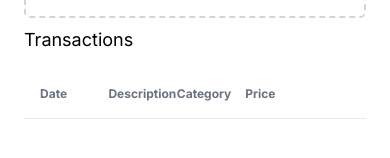
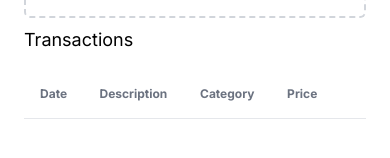
Before and after one commit to alexbgh1/expenses, a Next.js app: page / in a window 390 px wide. Shown: the part 186-344 px from the top of the page. Built offline with nearby package versions, Linux system fonts and the light colour scheme.

Commit message:
[fix]: Table is now responsive, fix sr-only fields

```diff
--- a/src/app/components/Table/TableTransactions.tsx
+++ b/src/app/components/Table/TableTransactions.tsx
@@ -31,7 +31,7 @@ const TableTransactions = ({ transactions }: TableTransactionsProps) => {
 
   return (
     <>
-      <table className="w-full table-fixed text-sm text-left rtl:text-right text-gray-500">
+      <table className="min-w-full w-auto min-h-96 table-fixed text-sm text-left rtl:text-right text-gray-500">
         <thead className="text-xs font-light hover:bg-gray-50">
           <tr className="border-b transition-colors">
             <th className="h-12 px-4 py-2">
@@ -68,7 +68,7 @@ const TableTransactions = ({ transactions }: TableTransactionsProps) => {
               </button>
             </th>
 
-            <th className="h-12 px-4 py-2">
+            <th className="relative h-12 px-4 py-2">
               <span className="sr-only">Actions</span>
             </th>
           </tr>
@@ -85,7 +85,7 @@ const TableTransactions = ({ transactions }: TableTransactionsProps) => {
               </td>
               <td className="text-right px-4 py-2">{transaction.price}</td>
               <td className="px-4 py-2">
-                <button className="hover:text-gray-800 hover:bg-gray-200 py-2 px-1">
+                <button className="relative hover:text-gray-800 hover:bg-gray-200 py-2 px-1">
                   <MoreVerticalIcon className="w-4 h-4" />
                   <span className="sr-only">Edit</span>
                 </button>
--- a/src/app/page.tsx
+++ b/src/app/page.tsx
@@ -32,11 +32,9 @@ export default function Home() {
       <main className="flex min-h-screen">
         <NavigationMain />
         <div className="flex-1 p-6 h-full overflow-y-auto">
-          <div>
-            <DragAndDropFile acceptedTypes={["csv", "txt"]} setFile={setFile} />
-          </div>
+          <DragAndDropFile acceptedTypes={["csv", "txt"]} setFile={setFile} />
           <h1 className="pt-2 pb-4 text-lg">Transactions</h1>
-          <div className="overflow-x-auto">
+          <div className="h-full overflow-x-auto">
             <TableTransactions transactions={transactions} />
           </div>
         </div>
```
